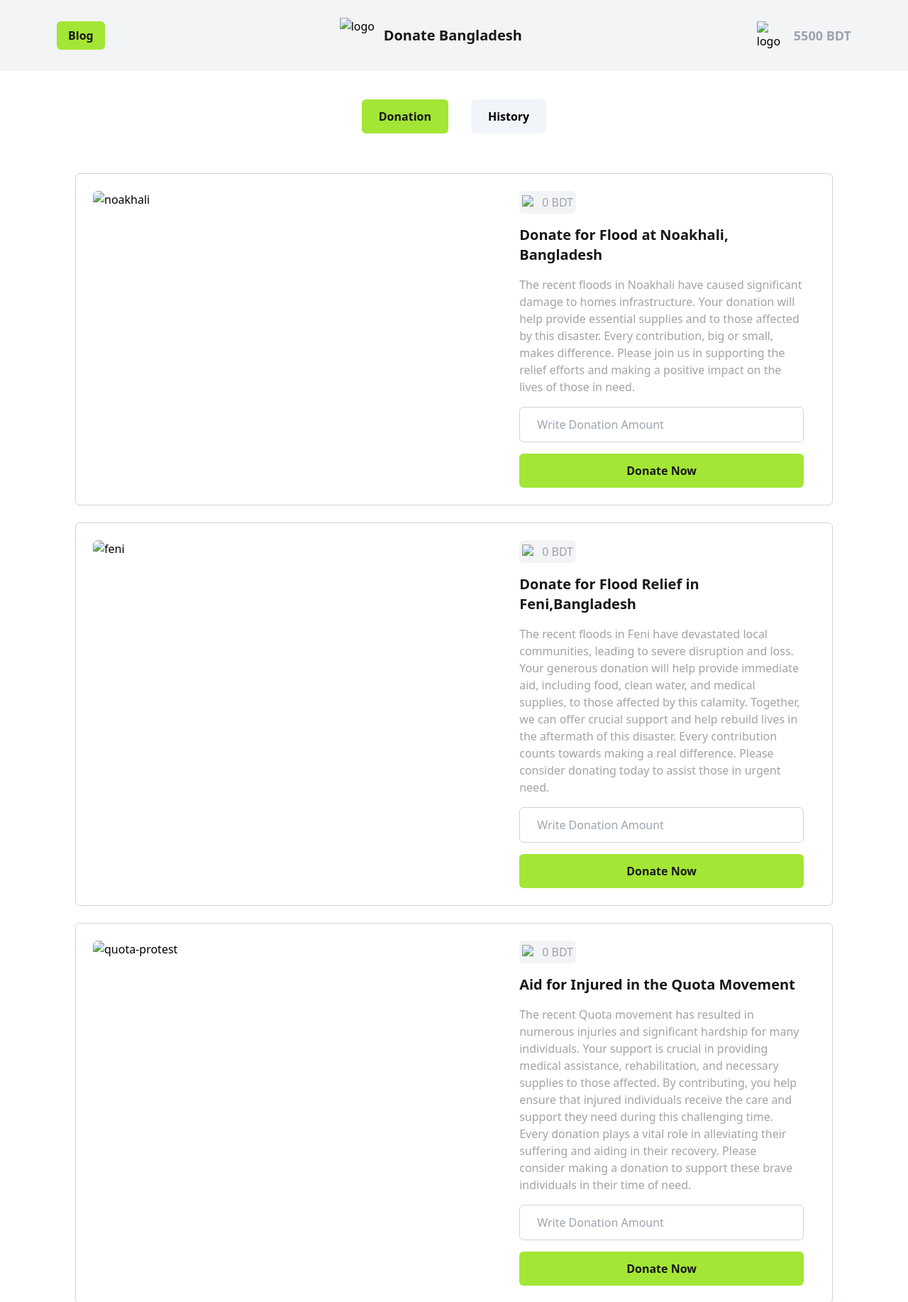
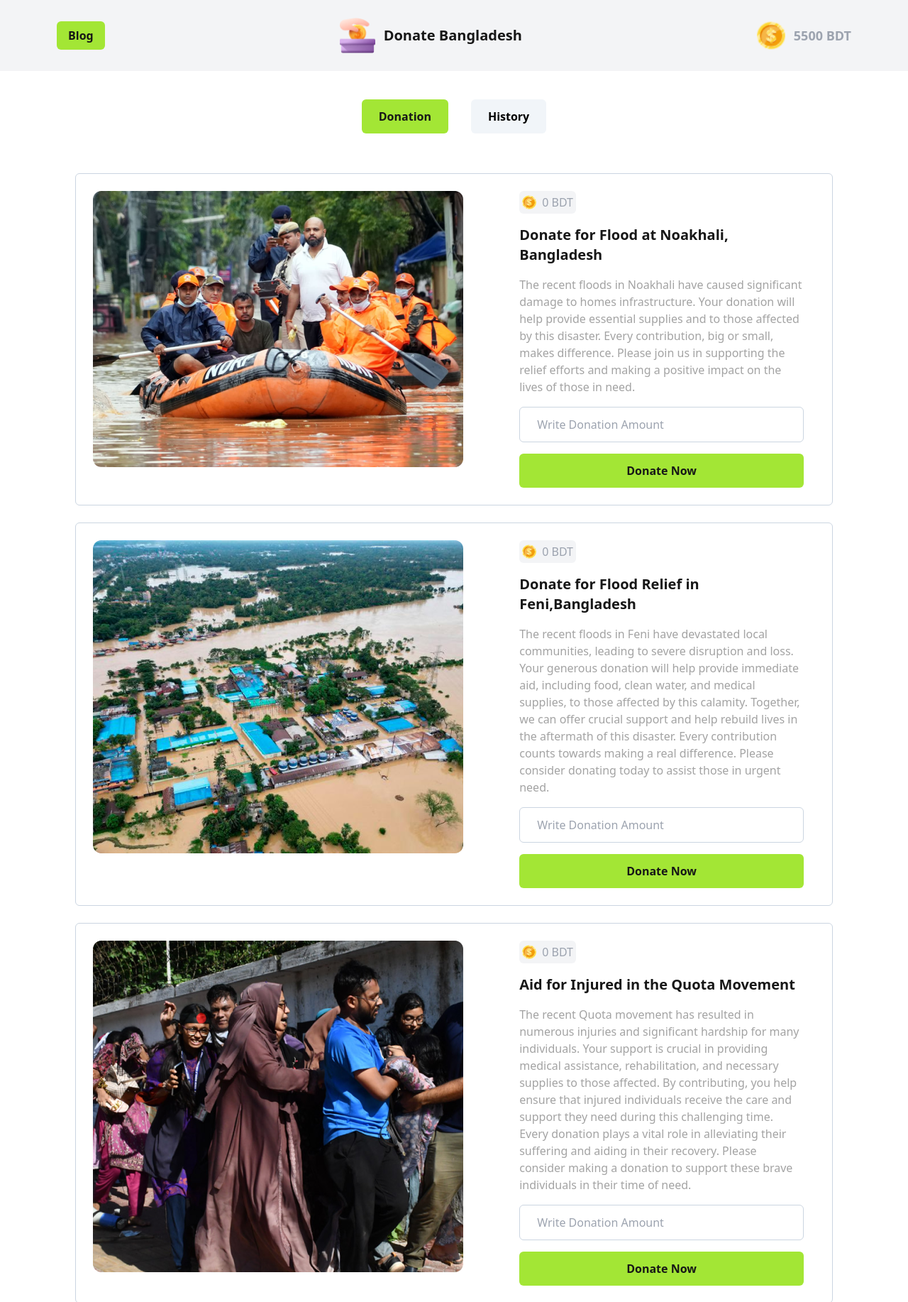
Before and after one commit to alpha-154/a-5, a plain HTML site: page index.html in a window 1280 px wide. Shown: the top 1834 px of the page at 71% size. Drawn offline with nearby package versions, Linux system fonts and the light colour scheme; the site is published under a folder, as on GitHub Pages, so addresses that start at the root find nothing.

Commit message:
fixed images issues

```diff
--- a/index.html
+++ b/index.html
@@ -31,14 +31,14 @@
           </button>
         </a>
         <div class="max-sm:ml-10 flex items-center gap-3">
-          <img src="/assets/logo.png" alt="logo" class="w-[50px] h-[50px]" />
+          <img src="./assets/logo.png" alt="logo" class="w-[50px] h-[50px]" />
           <h1 class="text-md md:text-xl font-bold text-neutral-900">
             Donate Bangladesh
           </h1>
         </div>
 
         <div class="max-sm:ml-10 flex items-center gap-3">
-          <img src="/assets/coin.png" alt="logo" class="w-[40px] h-[40px]" />
+          <img src="./assets/coin.png" alt="logo" class="w-[40px] h-[40px]" />
           <span
             id="total-value"
             class="text-md md:text-lg font-bold text-gray-400"
@@ -68,7 +68,7 @@
           class="flex max-md:flex-col max-md:gap-4 max-md:p-4 p-6 border rounded-md border-slate-300"
         >
           <div class="basis-3/5">
-            <img src="/assets/noakhali.png" alt="noakhali" class="rounded-md" />
+            <img src="./assets/noakhali.png" alt="noakhali" class="rounded-md" />
           </div>
 
           <div class="basis-2/5 mr-4 flex flex-col gap-4">
@@ -76,7 +76,7 @@
               class="w-fit flex items-center justify-center gap-2 bg-gray-100 p-1 rounded-md"
             >
               <img
-                src="/assets/coin.png"
+                src="./assets/coin.png"
                 alt="coin"
                 class="w-[20px] h-[20px]"
               />
@@ -114,7 +114,7 @@
           class="flex max-md:flex-col max-md:gap-4 max-md:p-4 p-6 border rounded-md border-slate-300"
         >
           <div class="basis-3/5">
-            <img src="/assets/feni.png" alt="feni" class="rounded-md" />
+            <img src="./assets/feni.png" alt="feni" class="rounded-md" />
           </div>
 
           <div class="basis-2/5 mr-4 flex flex-col gap-4">
@@ -122,7 +122,7 @@
               class="w-fit flex items-center justify-center gap-2 bg-gray-100 p-1 rounded-md"
             >
               <img
-                src="/assets/coin.png"
+                src="./assets/coin.png"
                 alt="coin"
                 class="w-[20px] h-[20px]"
               />
@@ -163,7 +163,7 @@
         >
           <div class="basis-3/5">
             <img
-              src="/assets/quota-protest.png"
+              src="./assets/quota-protest.png"
               alt="quota-protest"
               class="rounded-md"
             />
@@ -174,7 +174,7 @@
               class="w-fit flex items-center justify-center gap-2 bg-gray-100 p-1 rounded-md"
             >
               <img
-                src="/assets/coin.png"
+                src="./assets/coin.png"
                 alt="coin"
                 class="w-[20px] h-[20px]"
               />
```
